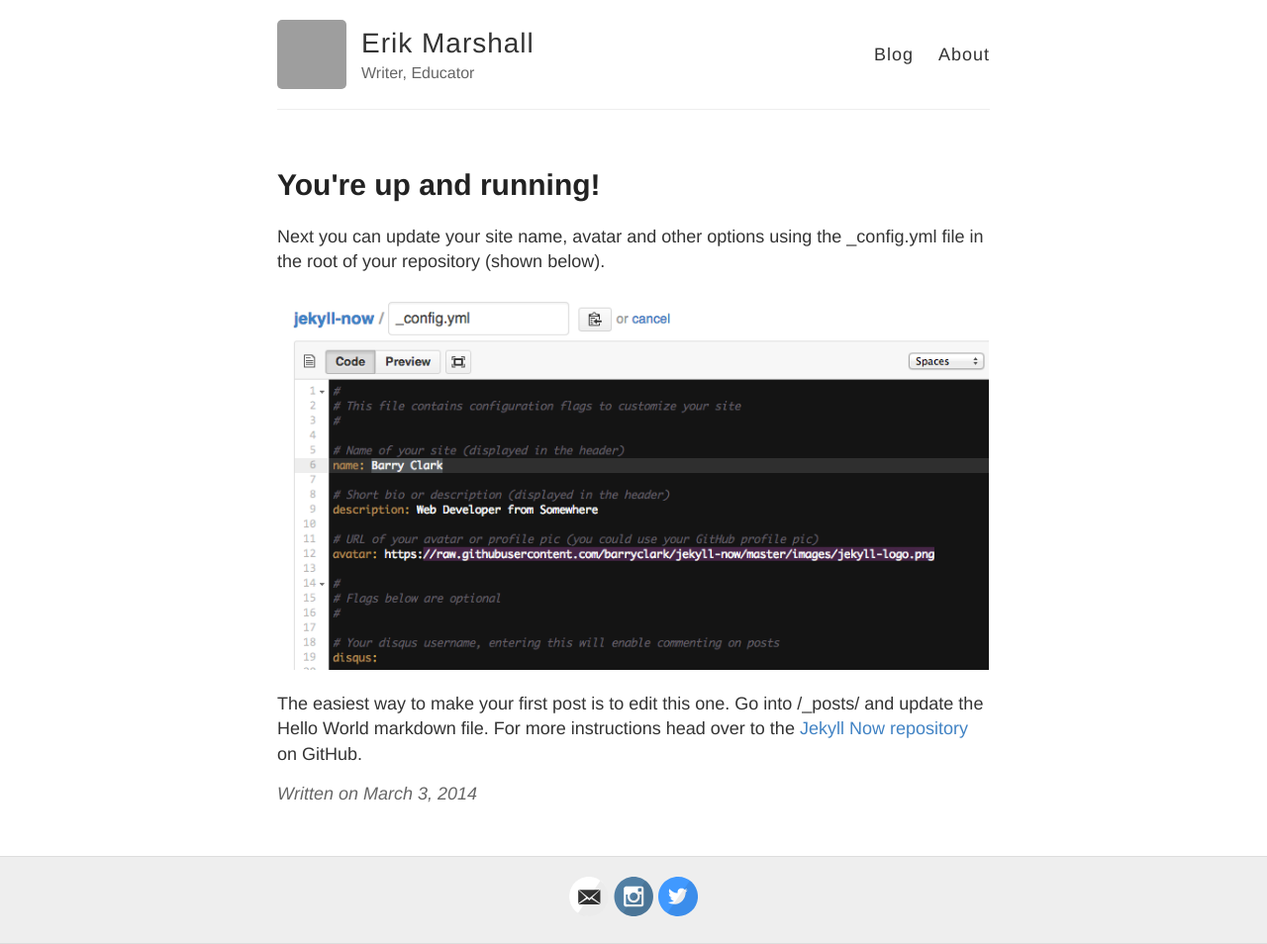
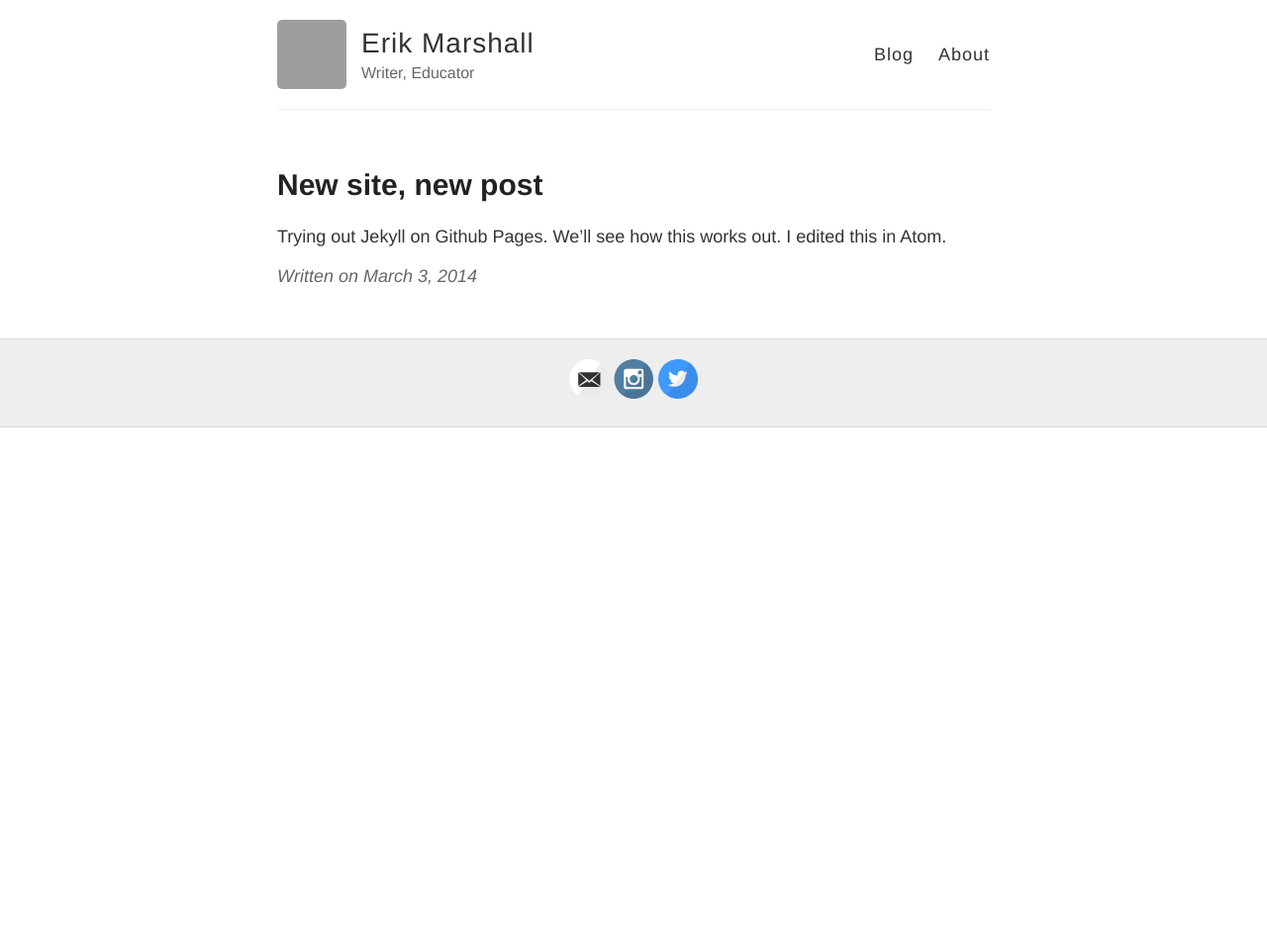
Before and after one commit to emarshphd/emarshphd.github.io, a Jekyll site: the page built from _posts/2014-3-3-Hello-World.md, in a window 1280 px wide. Shown: the whole page at 99% size. Built offline with Jekyll 4.4.1, drawn with Linux system fonts in a browser that asks for light colours; after the commit the page ends 900 px from its top, so only the background shows below that; grey boxes are pictures that could not be loaded.

Commit message:
Update 2014-3-3-Hello-World.md

```diff
--- a/_posts/2014-3-3-Hello-World.md
+++ b/_posts/2014-3-3-Hello-World.md
@@ -1,10 +1,6 @@
 ---
 layout: post
-title: You're up and running!
+title: New site, new post
 ---
 
-Next you can update your site name, avatar and other options using the _config.yml file in the root of your repository (shown below).
-
-![_config.yml]({{ site.baseurl }}/images/config.png)
-
-The easiest way to make your first post is to edit this one. Go into /_posts/ and update the Hello World markdown file. For more instructions head over to the [Jekyll Now repository](https://github.com/barryclark/jekyll-now) on GitHub.
+Trying out Jekyll on Github Pages. We'll see how this works out. I edited this in Atom.
```
